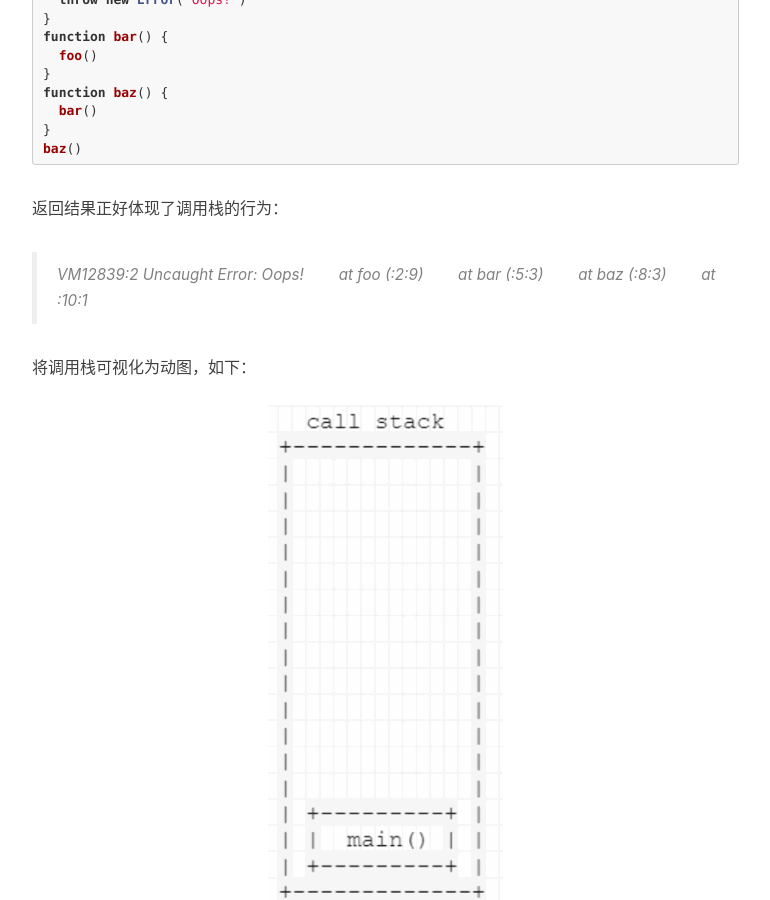
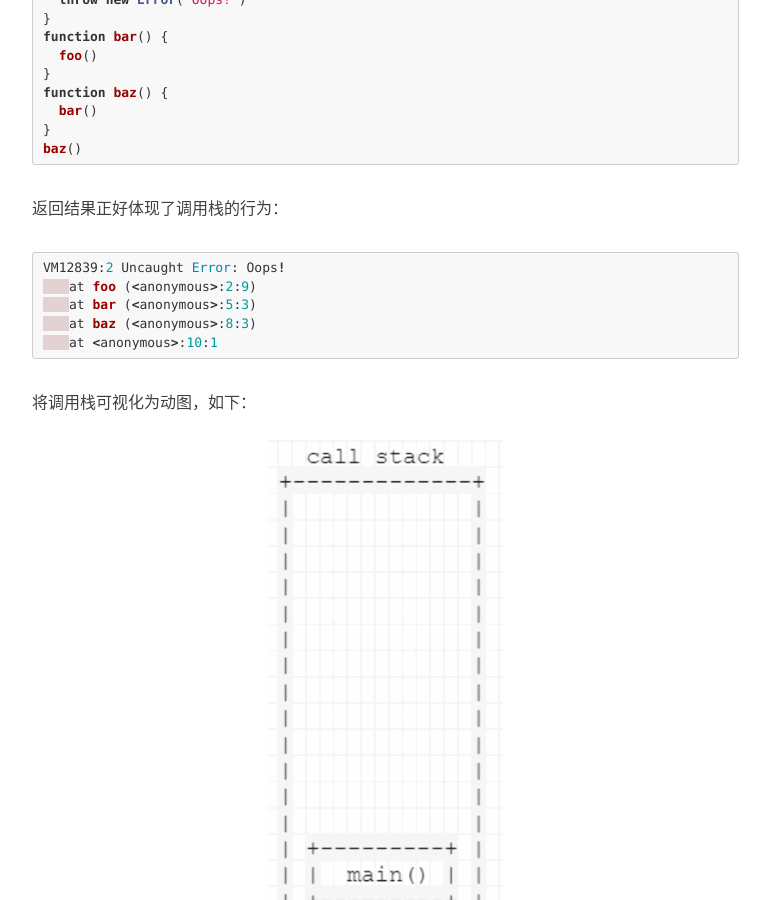
Before and after one commit to lbwa/lbwa.github.io, a Jekyll site: the page built from _posts/2018-3-8-event-loop.md, in a window 1280 px wide and 900 px high, scrolled down 2627 px. Shown: the whole window, without its empty margins (233-1003 px from the left). Built offline with Jekyll 4.4.1, drawn with Linux system fonts in a browser that asks for light colours; nearby versions of some CDN libraries; comment, search, counter and statistics services are not loaded; some of the changed text lies outside the part shown.

Commit message:
更新 - 细节

````diff
--- a/_posts/2018-3-8-event-loop.md
+++ b/_posts/2018-3-8-event-loop.md
@@ -78,11 +78,13 @@ function baz() {
 baz()
 ```
 返回结果正好体现了调用栈的行为：
-> VM12839:2 Uncaught Error: Oops!
-> 　　at foo (<anonymous>:2:9)
-> 　　at bar (<anonymous>:5:3)
-> 　　at baz (<anonymous>:8:3)
-> 　　at <anonymous>:10:1
+``` javascript
+VM12839:2 Uncaught Error: Oops!
+　　at foo (<anonymous>:2:9)
+　　at bar (<anonymous>:5:3)
+　　at baz (<anonymous>:8:3)
+　　at <anonymous>:10:1
+```
 
 将调用栈可视化为动图，如下：
 ![event-loop-0](https://raw.githubusercontent.com/lbwa/lbwa.github.io/master/img/in-post/event-loop-0.gif)
````
Also changed, not shown: other parts of _posts/2018-3-8-event-loop.md (+1 -1 lines).
